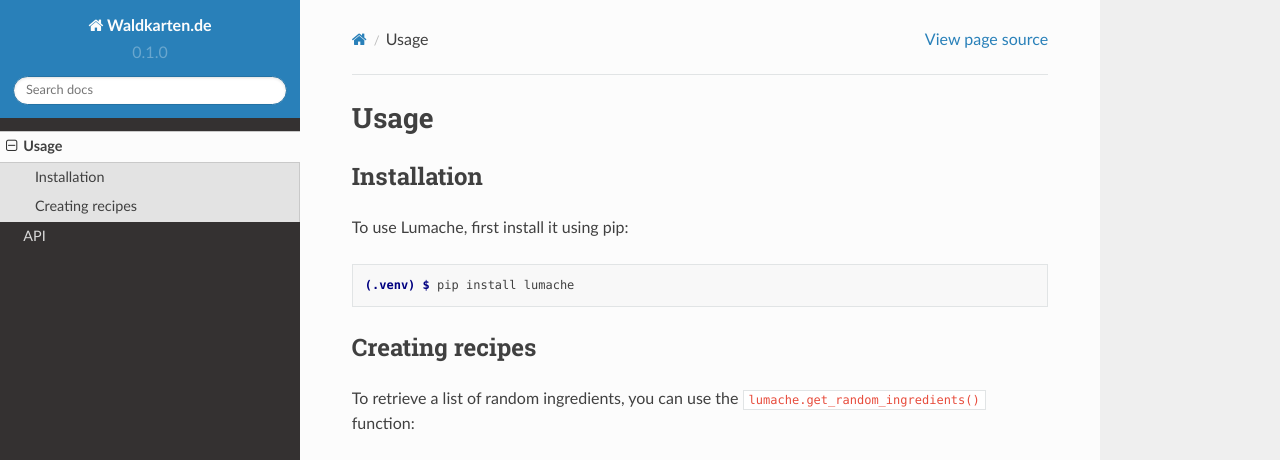
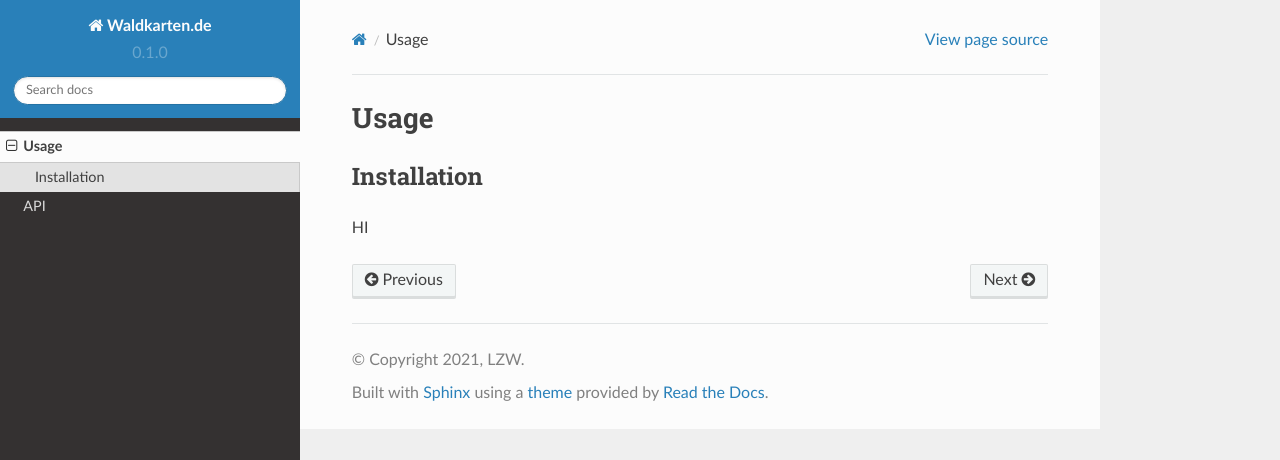
Before and after one commit to landeszentrumwald/waldkarten-doku, a Sphinx documentation site: the page built from docs/source/usage.rst, in a window 1280 px wide and 1095 px high. Shown: the top 460 px of the window. Built offline with Sphinx 7.4.7 and the Read the Docs theme 2.0.0, drawn with Linux system fonts in a browser that asks for light colours; pages that are not in the unit, such as notebooks, are missing from menus; some of the changed text lies outside the part shown; grey boxes are pictures that could not be loaded.

Commit message:
get it working :(

```diff
--- a/docs/source/api.rst
+++ b/docs/source/api.rst
@@ -3,5 +3,3 @@ API
 
 .. autosummary::
    :toctree: generated
-
-   lumache
--- a/docs/source/usage.rst
+++ b/docs/source/usage.rst
@@ -6,28 +6,4 @@ Usage
 Installation
 ------------
 
-To use Lumache, first install it using pip:
-
-.. code-block:: console
-
-   (.venv) $ pip install lumache
-
-Creating recipes
-----------------
-
-To retrieve a list of random ingredients,
-you can use the ``lumache.get_random_ingredients()`` function:
-
-.. autofunction:: lumache.get_random_ingredients
-
-The ``kind`` parameter should be either ``"meat"``, ``"fish"``,
-or ``"veggies"``. Otherwise, :py:func:`lumache.get_random_ingredients`
-will raise an exception.
-
-.. autoexception:: lumache.InvalidKindError
-
-For example:
-
->>> import lumache
->>> lumache.get_random_ingredients()
-['shells', 'gorgonzola', 'parsley']
+HI
```
